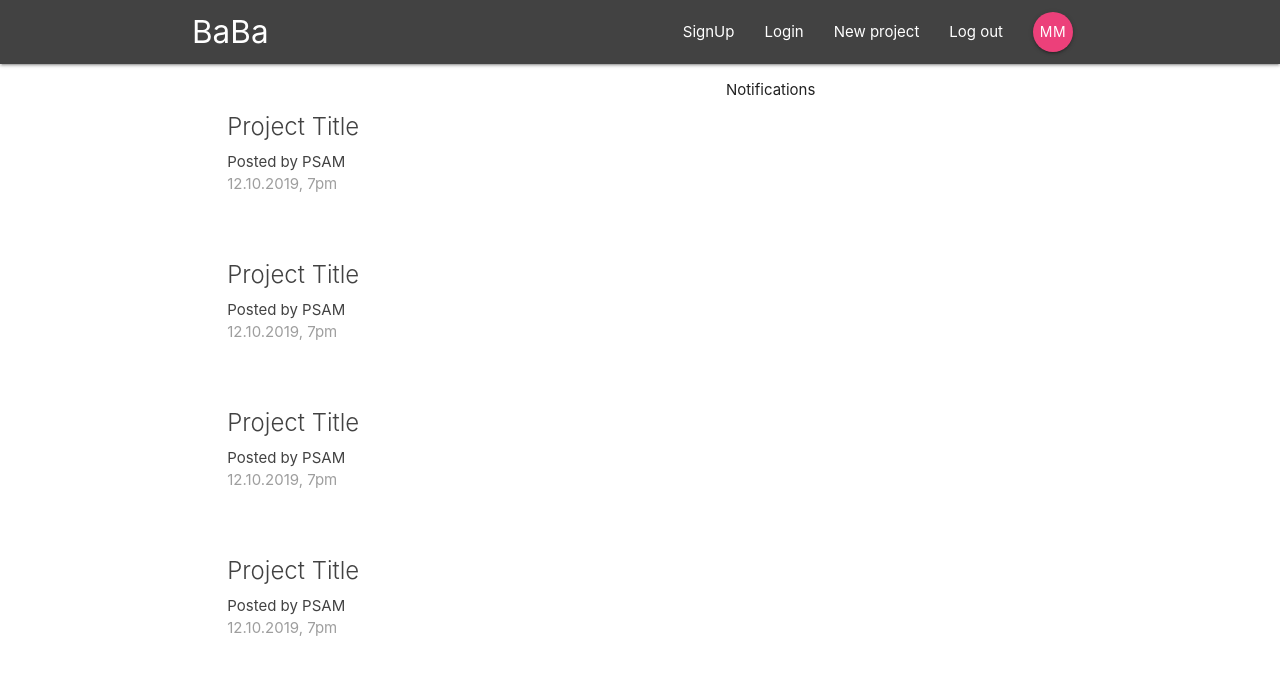
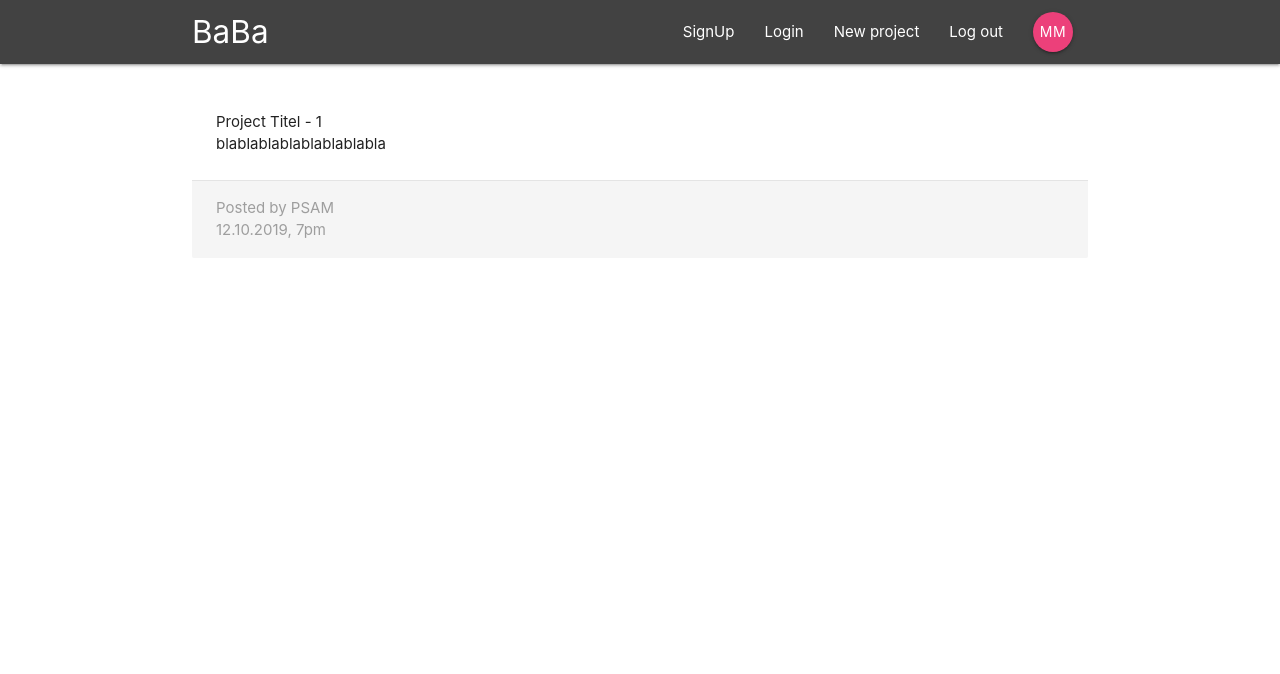
Before and after one commit to PortableSAM/React-Redux-Firebase-App-Tuto, a React (Create React App) app: page /Project/1 in a window 1280 px wide. Shown: the top 674 px of the page. Built offline with nearby package versions, Linux system fonts and the light colour scheme.

Commit message:
Project Details Components

```diff
--- a/src/App.js
+++ b/src/App.js
@@ -2,6 +2,7 @@
 import { BrowserRouter, Switch, Route } from "react-router-dom";
 import Navbar from "./components/layout/Navbar";
 import Dashboard from "./components/dashboard/Dashboard";
+import ProjectDetails from "./components/project/ProjectDetails";
 
 class App extends Component {
   render() {
@@ -10,7 +11,8 @@
         <div className="App">
           <Navbar />
           <Switch>
-            <Route path="/" component={Dashboard} />
+            <Route exact path="/" component={Dashboard} />
+            <Route path="/Project/:id" component={ProjectDetails} />
           </Switch>
         </div>
       </BrowserRouter>
--- a/src/components/project/ProjectDetails.js
+++ b/src/components/project/ProjectDetails.js
@@ -0,0 +1,21 @@
+import React from "react";
+
+const ProjectDetails = props => {
+  const id = props.match.params.id;
+  return (
+    <div className="container section project-details">
+      <div className="card z-depth-0">
+        <div className="card-content">
+          <span className="card-titel">Project Titel - {id}</span>
+          <p>blablablablablablablabla</p>
+        </div>
+        <div className="card-action grey lighten-4 grey-text">
+          <div>Posted by PSAM</div>
+          <div>12.10.2019, 7pm</div>
+        </div>
+      </div>
+    </div>
+  );
+};
+
+export default ProjectDetails;
--- a/src/components/project/ProjectList.js
+++ b/src/components/project/ProjectList.js
@@ -1,39 +1,13 @@
 import React from "react";
+import ProjectSummary from "./ProjectSummary";
 
 const ProjectList = () => {
   return (
     <div className="project-list section">
-      <div className="card z-depth-0 project-summary">
-        <div className="card-content grey-text text-darken-3">
-          <span className="card-title">Project Title</span>
-          <p>Posted by PSAM</p>
-          <p className="grey-text">12.10.2019, 7pm</p>
-        </div>
-      </div>
-
-      <div className="card z-depth-0 project-summary">
-        <div className="card-content grey-text text-darken-3">
-          <span className="card-title">Project Title</span>
-          <p>Posted by PSAM</p>
-          <p className="grey-text">12.10.2019, 7pm</p>
-        </div>
-      </div>
-
-      <div className="card z-depth-0 project-summary">
-        <div className="card-content grey-text text-darken-3">
-          <span className="card-title">Project Title</span>
-          <p>Posted by PSAM</p>
-          <p className="grey-text">12.10.2019, 7pm</p>
-        </div>
-      </div>
-
-      <div className="card z-depth-0 project-summary">
-        <div className="card-content grey-text text-darken-3">
-          <span className="card-title">Project Title</span>
-          <p>Posted by PSAM</p>
-          <p className="grey-text">12.10.2019, 7pm</p>
-        </div>
-      </div>
+      <ProjectSummary />
+      <ProjectSummary />
+      <ProjectSummary />
+      <ProjectSummary />
     </div>
   );
 };
--- a/src/components/project/ProjectSummary.js
+++ b/src/components/project/ProjectSummary.js
@@ -0,0 +1,15 @@
+import React from "react";
+
+const projectSummary = () => {
+  return (
+    <div className="card z-depth-0 project-summary">
+      <div className="card-content grey-text text-darken-3">
+        <span className="card-title">Project Title</span>
+        <p>Posted by PSAM</p>
+        <p className="grey-text">12.10.2019, 7pm</p>
+      </div>
+    </div>
+  );
+};
+
+export default projectSummary;
```
